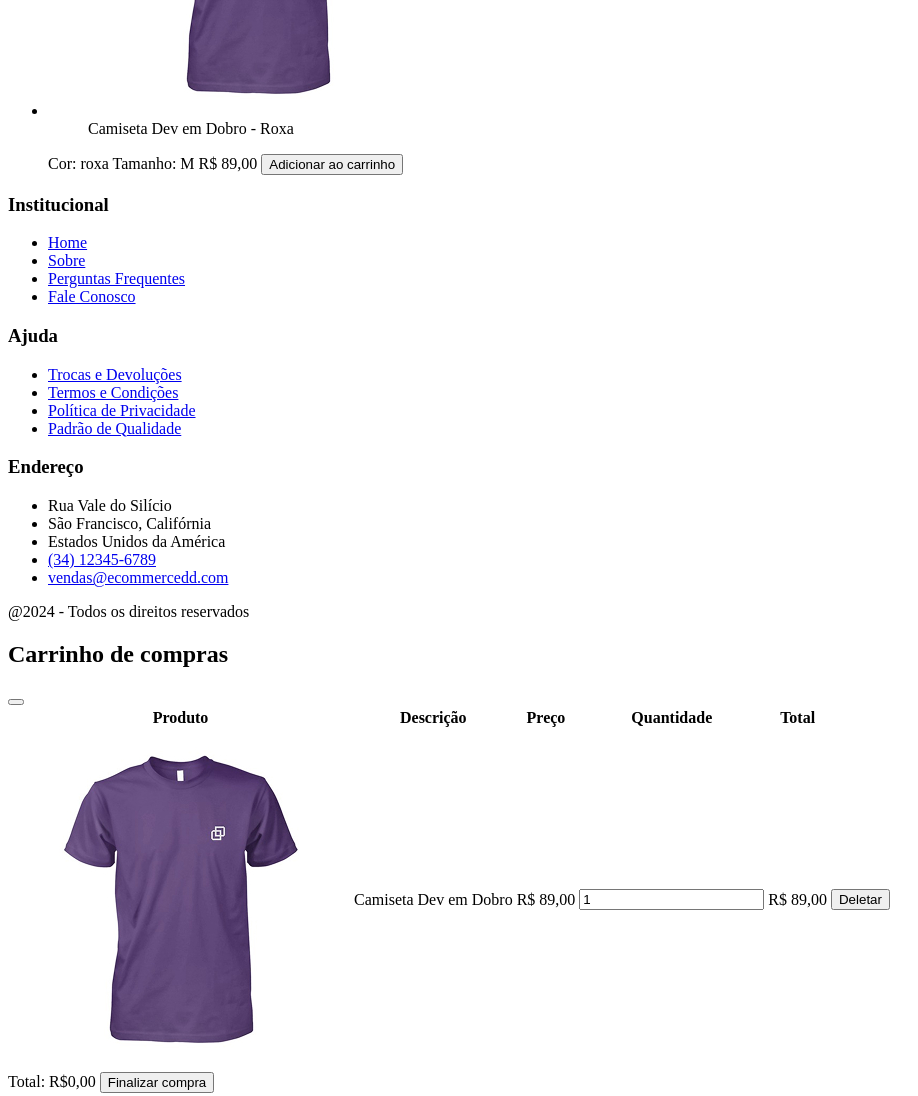
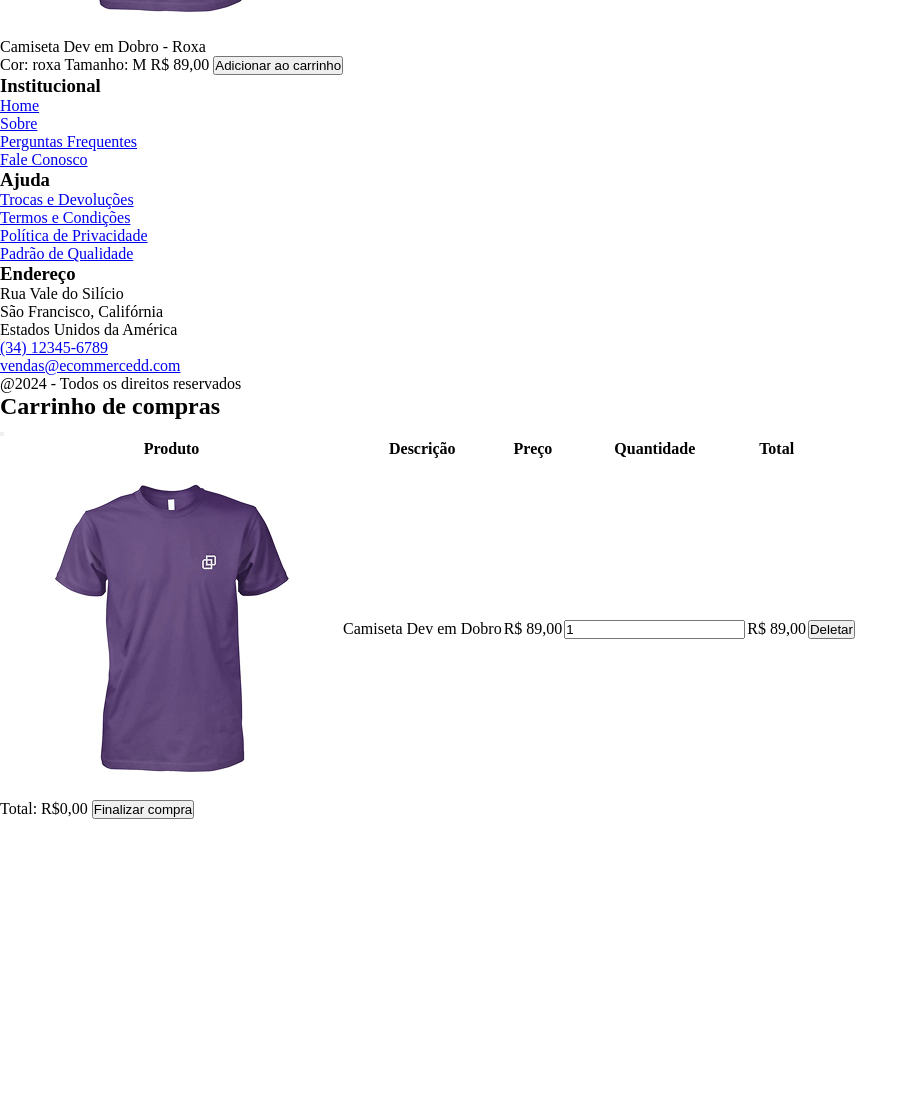
Before and after one commit to psjoaopedro/projeto-ecommerce, a plain HTML site: page index.html in a window 1280 px wide. Shown: the part 500-1596 px from the top of the page, without its empty margins (0-918 px from the left). After the commit the page ends 1319 px from the top, so only its background shows below. Drawn offline with nearby package versions, Linux system fonts and the light colour scheme.

Commit message:
cria reset css linkado ao html

```diff
--- /dev/null
+++ b/css/reset.css
@@ -0,0 +1,9 @@
+* {
+    margin: 0;
+    padding: 0;
+    box-sizing: border-box;
+}
+
+ul {
+    list-style: none;
+}
--- a/index.html
+++ b/index.html
@@ -5,6 +5,8 @@
     <meta charset="UTF-8">
     <meta name="viewport" content="width=device-width, initial-scale=1.0">
     <title>E-commerce Master</title>
+
+    <link rel="stylesheet" href="./css/reset.css">
 </head>
 
 <body>
@@ -124,7 +126,8 @@
                         </thead>
                         <tbody>
                             <tr>
-                                <td><img src="./assets/images/camiseta_roxa.jpg" alt="Camiseta Dev em Dobro - Roxa"></td>
+                                <td><img src="./assets/images/camiseta_roxa.jpg" alt="Camiseta Dev em Dobro - Roxa">
+                                </td>
                                 <td>Camiseta Dev em Dobro</td>
                                 <td>R$ 89,00</td>
                                 <td><input type="number" value="1" min="1"></td>
```
